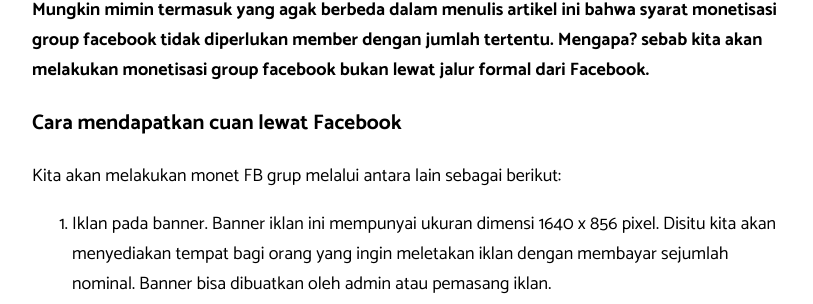
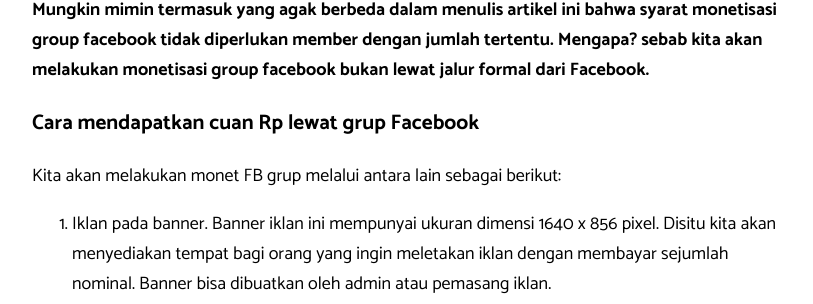
Before and after one commit to utaramas/pageone, a Jekyll site: the page built from _posts/2022-05-30-apa-keuntungan-membuat-grup-di-facebook.md, in a window 1280 px wide and 900 px high, scrolled down 940 px. Shown: the part 154-458 px from the top of the window, without its empty margins (227-1040 px from the left). Built offline with Jekyll 4.4.1, drawn with Linux system fonts in a browser that asks for light colours; comment, search, counter and statistics services are not loaded.

Commit message:
Update 2022-05-30-apa-keuntungan-membuat-grup-di-facebook.md

```diff
--- a/_posts/2022-05-30-apa-keuntungan-membuat-grup-di-facebook.md
+++ b/_posts/2022-05-30-apa-keuntungan-membuat-grup-di-facebook.md
@@ -22,7 +22,7 @@ Facebook Grup berpeluang meningkatkan cuan tak terbatas
 
 **Mungkin mimin termasuk yang agak berbeda dalam menulis artikel ini bahwa syarat monetisasi group facebook tidak diperlukan member dengan jumlah tertentu. Mengapa? sebab kita akan melakukan monetisasi group facebook bukan lewat jalur formal dari Facebook.**
 
-### Cara mendapatkan cuan lewat Facebook
+### Cara mendapatkan cuan Rp lewat grup Facebook
 
 Kita akan melakukan monet FB grup melalui antara lain sebagai berikut:
 
```
